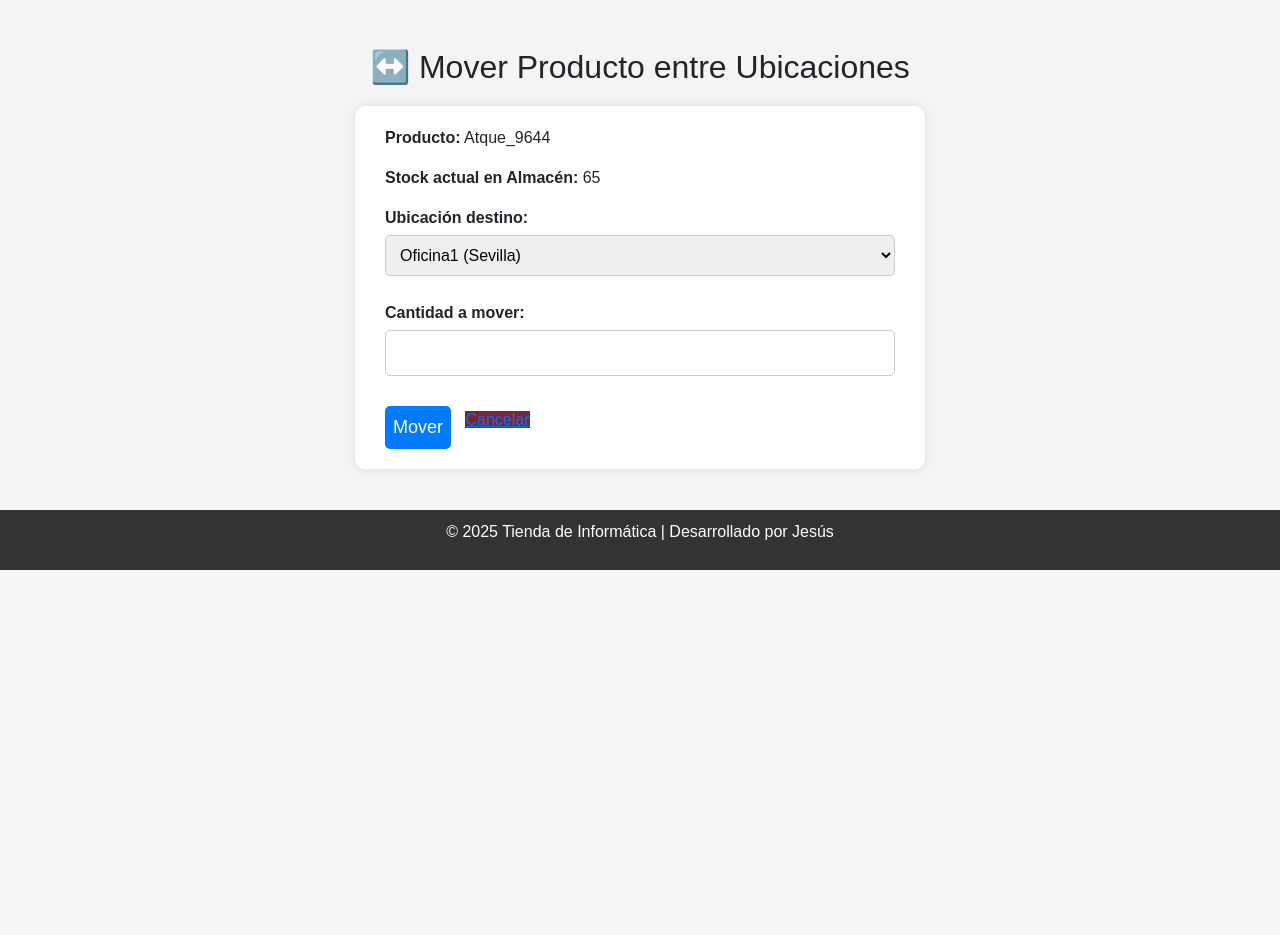
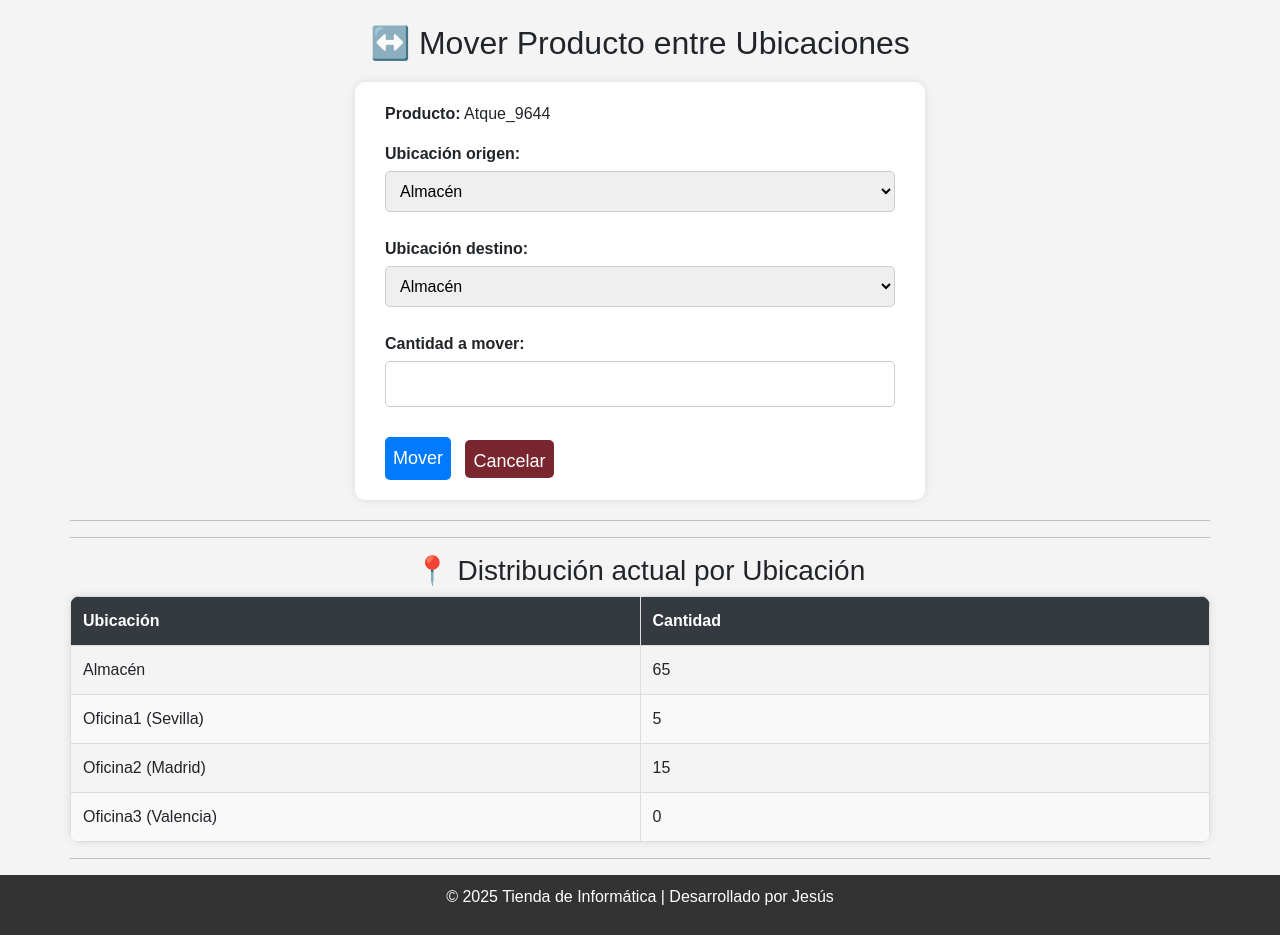
Before and after one commit to jcm201080/ProyectoInformatica, a Flask app: page /mover_producto?producto_id=3 in a window 1280 px wide. Shown: the part 230-1165 px from the top of the page. Before the commit the page ends 800 px from the top, so only its background shows below. Run offline with Flask 3, Linux system fonts and the light colour scheme; the visitor is signed in with stand-in values (Sample User, id 1).

Commit message:
Acabado Almacenes

```diff
--- a/routes/almacenes.py
+++ b/routes/almacenes.py
@@ -66,32 +66,23 @@ def mover_producto():
     ubicaciones = sesion.query(Ubicacion).all()
     producto = sesion.query(Producto).get(producto_id) if producto_id else None
 
-    # Stock actual en Almacén o ubicación central
-    stock_actual = 0
-    if producto:
-        ubicacion_origen = sesion.query(Ubicacion).filter_by(nombre="Almacén").first()
-        stock = sesion.query(StockPorUbicacion).filter_by(producto_id=producto.id, ubicacion_id=ubicacion_origen.id).first()
-        stock_actual = stock.cantidad if stock else 0
-
     if request.method == 'POST':
+        origen_id = int(request.form['origen_id'])
         destino_id = int(request.form['destino_id'])
         cantidad = int(request.form['cantidad'])
 
-        ubicacion_origen = sesion.query(Ubicacion).filter_by(nombre="Almacén").first()
-        stock_origen = sesion.query(StockPorUbicacion).filter_by(producto_id=producto.id, ubicacion_id=ubicacion_origen.id).first()
+        if origen_id == destino_id:
+            flash("La ubicación origen y destino no pueden ser iguales.", "error")
+            return redirect(url_for("almacenes.mover_producto", producto_id=producto_id))
 
+        stock_origen = sesion.query(StockPorUbicacion).filter_by(producto_id=producto.id, ubicacion_id=origen_id).first()
         if not stock_origen or stock_origen.cantidad < cantidad:
-            flash("No hay suficiente stock disponible para mover.", "error")
-            return redirect(url_for("almacenes.mover_producto", producto_id=producto.id))
+            flash("No hay suficiente stock disponible en la ubicación origen.", "error")
+            return redirect(url_for("almacenes.mover_producto", producto_id=producto_id))
 
         stock_destino = sesion.query(StockPorUbicacion).filter_by(producto_id=producto.id, ubicacion_id=destino_id).first()
-
         if not stock_destino:
-            stock_destino = StockPorUbicacion(
-                producto_id=producto.id,
-                ubicacion_id=destino_id,
-                cantidad=0
-            )
+            stock_destino = StockPorUbicacion(producto_id=producto.id, ubicacion_id=destino_id, cantidad=0)
             sesion.add(stock_destino)
 
         stock_origen.cantidad -= cantidad
@@ -99,6 +90,6 @@ def mover_producto():
         sesion.commit()
 
         flash("✅ Producto movido correctamente.", "success")
-        return redirect(url_for("almacenes.ver_almacenes"))
+        return redirect(url_for("almacenes.mover_producto", producto_id=producto_id))
 
-    return render_template("almacenes/mover_producto.html", producto=producto, ubicaciones=ubicaciones, stock_actual=stock_actual)
+    return render_template("almacenes/mover_producto.html", producto=producto, ubicaciones=ubicaciones)
--- a/templates/almacenes/mover_producto.html
+++ b/templates/almacenes/mover_producto.html
@@ -1,6 +1,5 @@
 {% extends 'base.html' %}
 {% block content %}
-<div class="container mt-4">
 <h2>↔️ Mover Producto entre Ubicaciones</h2>
 
 {% with messages = get_flashed_messages() %}
@@ -18,25 +17,55 @@
 {% if producto %}
 <form method="POST">
     <p><strong>Producto:</strong> {{ producto.nombre }}</p>
-        <p><strong>Stock actual en Almacén:</strong> {{ stock_actual }}</p>
+
+    <label for="origen_id">Ubicación origen:</label>
+    <select name="origen_id" required>
+        {% for ubicacion in ubicaciones %}
+            <option value="{{ ubicacion.id }}">{{ ubicacion.nombre }}</option>
+        {% endfor %}
+    </select>
 
     <label for="destino_id">Ubicación destino:</label>
     <select name="destino_id" required>
         {% for ubicacion in ubicaciones %}
-                {% if ubicacion.nombre != "Almacén" %}
             <option value="{{ ubicacion.id }}">{{ ubicacion.nombre }}</option>
-                {% endif %}
         {% endfor %}
     </select>
 
     <label for="cantidad">Cantidad a mover:</label>
-        <input type="number" name="cantidad" min="1" max="{{ stock_actual }}" required>
+    <input type="number" name="cantidad" min="1" required>
 
-        <button type="submit" class="btn">Mover</button>
-        <a href="{{ url_for('almacenes.ver_almacenes') }}" class="btn-cancel">Cancelar</a>
+    <button type="submit" class="btn btn_primary">Mover</button>
+    <a href="{{ url_for('almacenes.ver_almacenes') }}" class="btn btn-cancel">Cancelar</a>
 </form>
+
+<hr>
+{% set cantidades_por_ubicacion = {} %}
+{% for entry in producto.ubicaciones_stock %}
+    {% set _ = cantidades_por_ubicacion.update({entry.ubicacion.id: entry.cantidad}) %}
+{% endfor %}
+
+<hr>
+<h3>📍 Distribución actual por Ubicación</h3>
+<table class="tabla-estilizada">
+    <thead>
+        <tr>
+            <th>Ubicación</th>
+            <th>Cantidad</th>
+        </tr>
+    </thead>
+    <tbody>
+        {% for ubicacion in ubicaciones %}
+        <tr>
+            <td>{{ ubicacion.nombre }}</td>
+            <td>{{ cantidades_por_ubicacion.get(ubicacion.id, 0) }}</td>
+        </tr>
+        {% endfor %}
+    </tbody>
+</table>
+<hr>
 {% else %}
     <p>⚠️ No se ha seleccionado un producto.</p>
 {% endif %}
-</div>
+
 {% endblock %}
--- a/templates/compras/compras.html
+++ b/templates/compras/compras.html
@@ -2,6 +2,7 @@
 {% block content %}
 <div class="container mt-4">
     <h1>Lista de Compras</h1>
+
     <div class="botones-superiores">
         <a href="{{ url_for('compras.nueva_compra') }}" class="btn btn-add">➕ Añadir Compra</a>
         <a href="#form-busqueda-proveedor" class="btn btn-add btn-search">🔎 Buscar</a>
```
Also changed, not shown: templates/almacenes/almacenes.html (+27 -20 lines), database/productos.db. Lines whose indentation alone changed are shown as unchanged.
